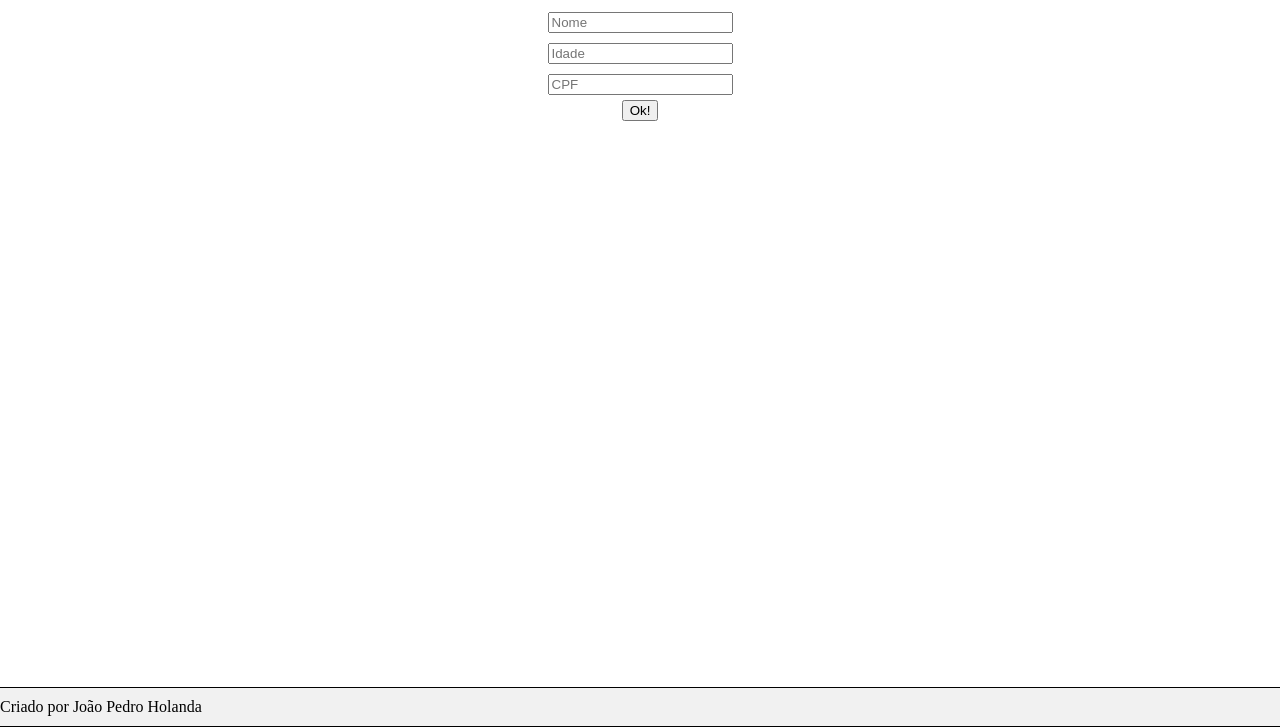
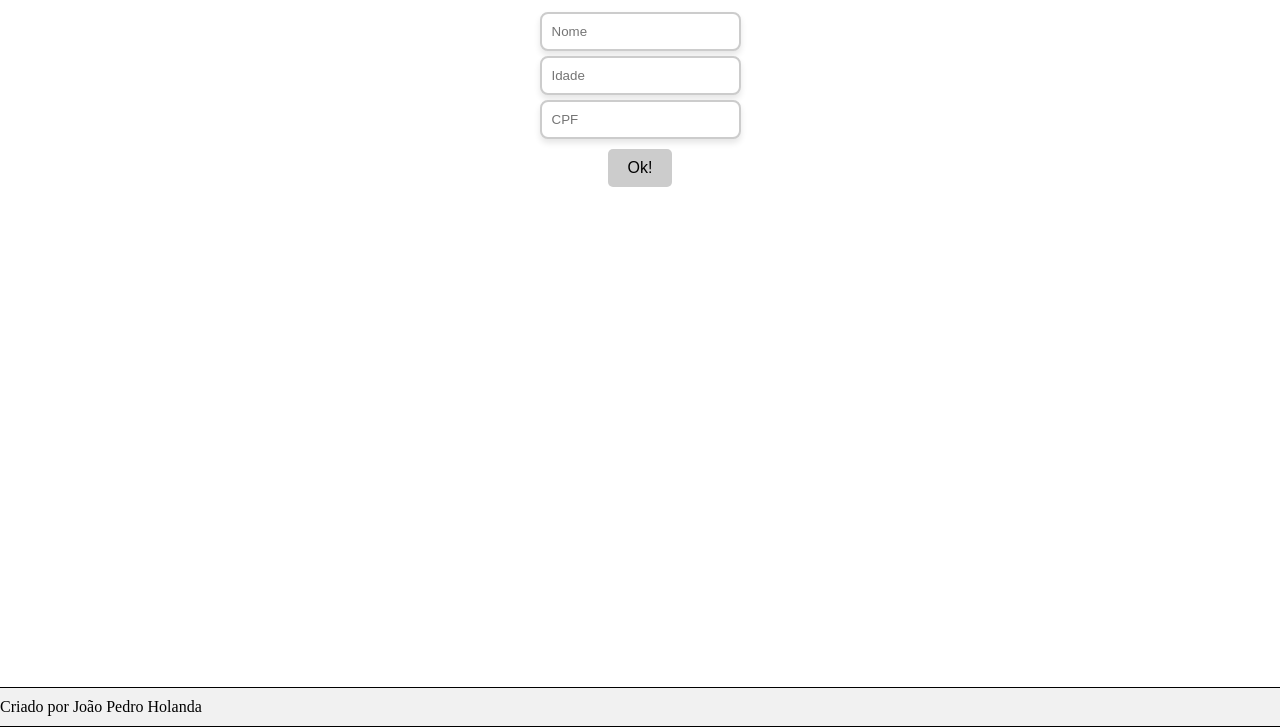
Before and after one commit to Jpzin1/programacao_web_cc_a, a plain HTML site: page index.html in a window 1280 px wide. Shown: the part 73-800 px from the top of the page. Drawn offline with Linux system fonts and the light colour scheme.

Commit message:
atualização no css + explicações

```diff
--- a/estilo.css
+++ b/estilo.css
@@ -1,5 +1,5 @@
 #titulo {
-    color: pink;
+    color: navy;
     text-align: center; /* Alinha o texto no centro */
 }
 
@@ -27,6 +27,38 @@ body {
     margin: 0; /* Remove as margens padrão */
 }
 
-input {
+input[type="text"] {
     margin: 5px 0; /* Adiciona espaçamento de 5px entre cada input */
+    border: 2px solid #ccc;
+    border-radius: 8px;
+    padding: 10px;
+    box-shadow: 0 4px 6px rgba(0, 0, 0, 0.1);
 }
+
+input[type="number"] {
+    border: 5px 0;
+    border: 2px solid #ccc; /* Border define uma borda, e o 2 px define a expressura da borda */
+    border-radius: 8px; /* Border-radius é o que vai arredondar o input */
+    padding: 10px; /* Define o espaço interno entre o conteúdo do elemento */
+    box-shadow: 0 4px 6px rgba(0, 0, 0, 0.1);
+    /* Box-shadow adiciona uma sombra ao redor
+    0 Deslocamento horizontal da sombra
+    4px o deslocamento vertical da sombra
+    6px o desfoque da sombra */
+}
+
+button {
+    margin: 5px 0;
+    background-color: #ccc;
+    color: black;
+    border: none; /* Remove a borda padrão*/
+    border-radius: 5px;
+    padding: 10px 20px;
+    font-size: 16px;
+    cursor: pointer; /* Cursor pointer é basicamente para poder clicar no botão */
+}
+
+button:hover { /* button:hover adiciona efeito no botão*/
+    background-color: dimgrey;
+    transform: scale(1.05); /* Aumenta um pouco o tamanho do botão */
+}
```
